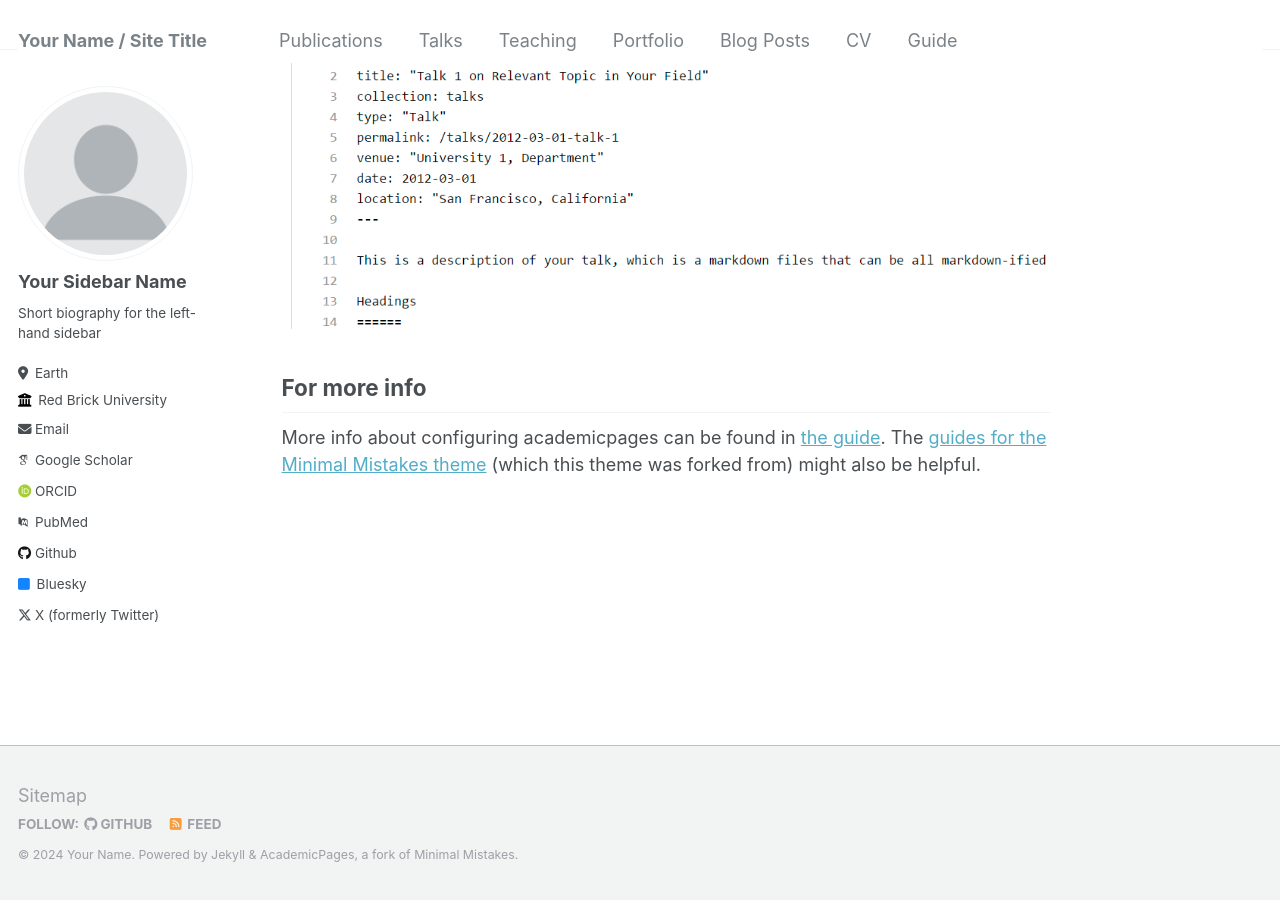
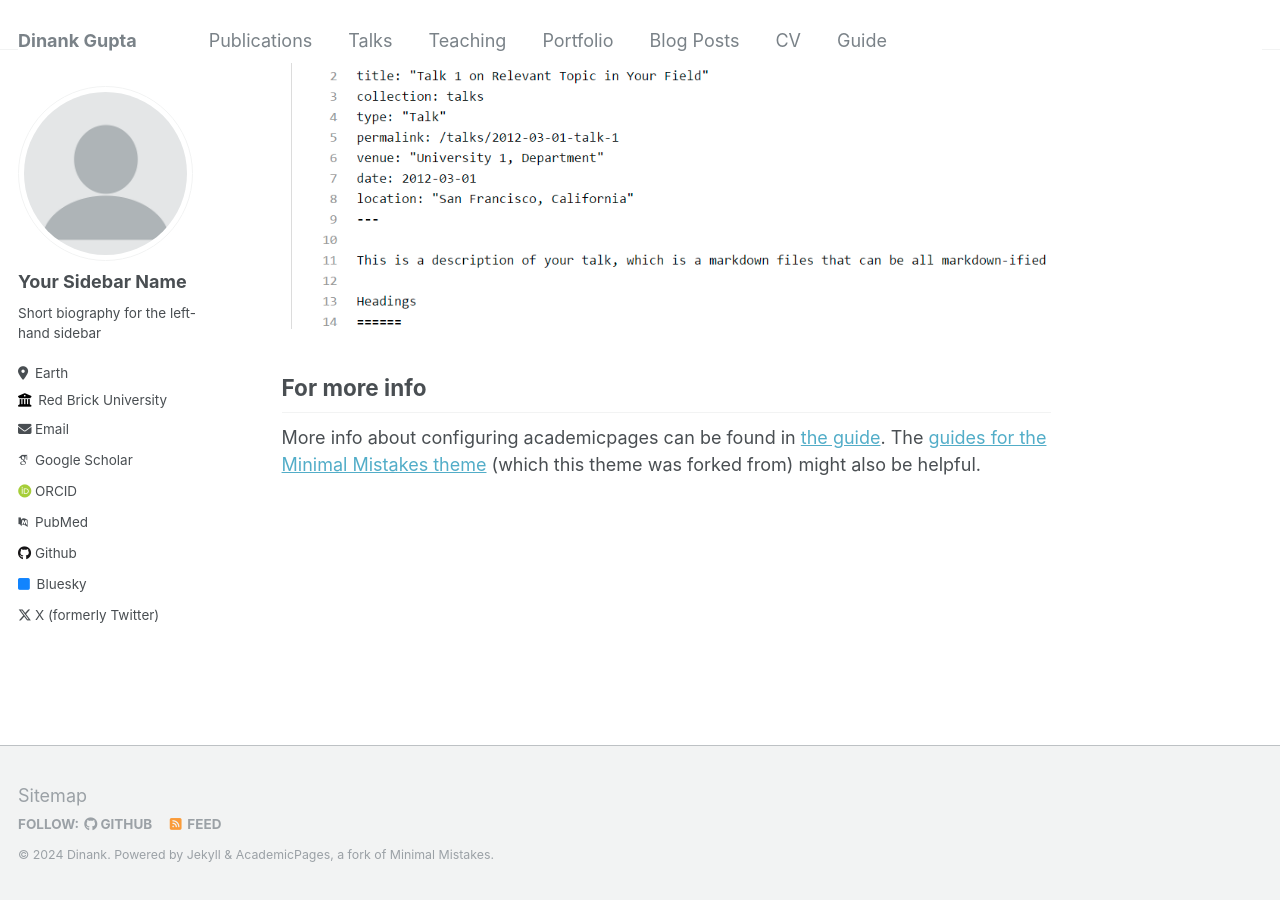
Before and after one commit to dinankg/dinankg.github.io, a Jekyll site: the page built from _pages/about.md, in a window 1280 px wide and 900 px high, scrolled down 2640 px. Built offline with Jekyll 4.4.1, drawn with Linux system fonts in a browser that asks for light colours; some web fonts are replaced.

Commit message:
added my name

```diff
--- a/_config.yml
+++ b/_config.yml
@@ -8,9 +8,9 @@
 
 # Basic Site Settings
 locale                   : "en-US"
-title                    : "Your Name / Site Title"
+title                    : "Dinank Gupta"
 title_separator          : "-"
-name                     : &name "Your Name"
+name                     : &name "Dinank"
 description              : &description "personal description"
 url                      : https://academicpages.github.io # the base hostname & protocol for your site e.g. "https://mmistakes.github.io"
 baseurl                  : "" # the subpath of your site, e.g. "/blog"
```
